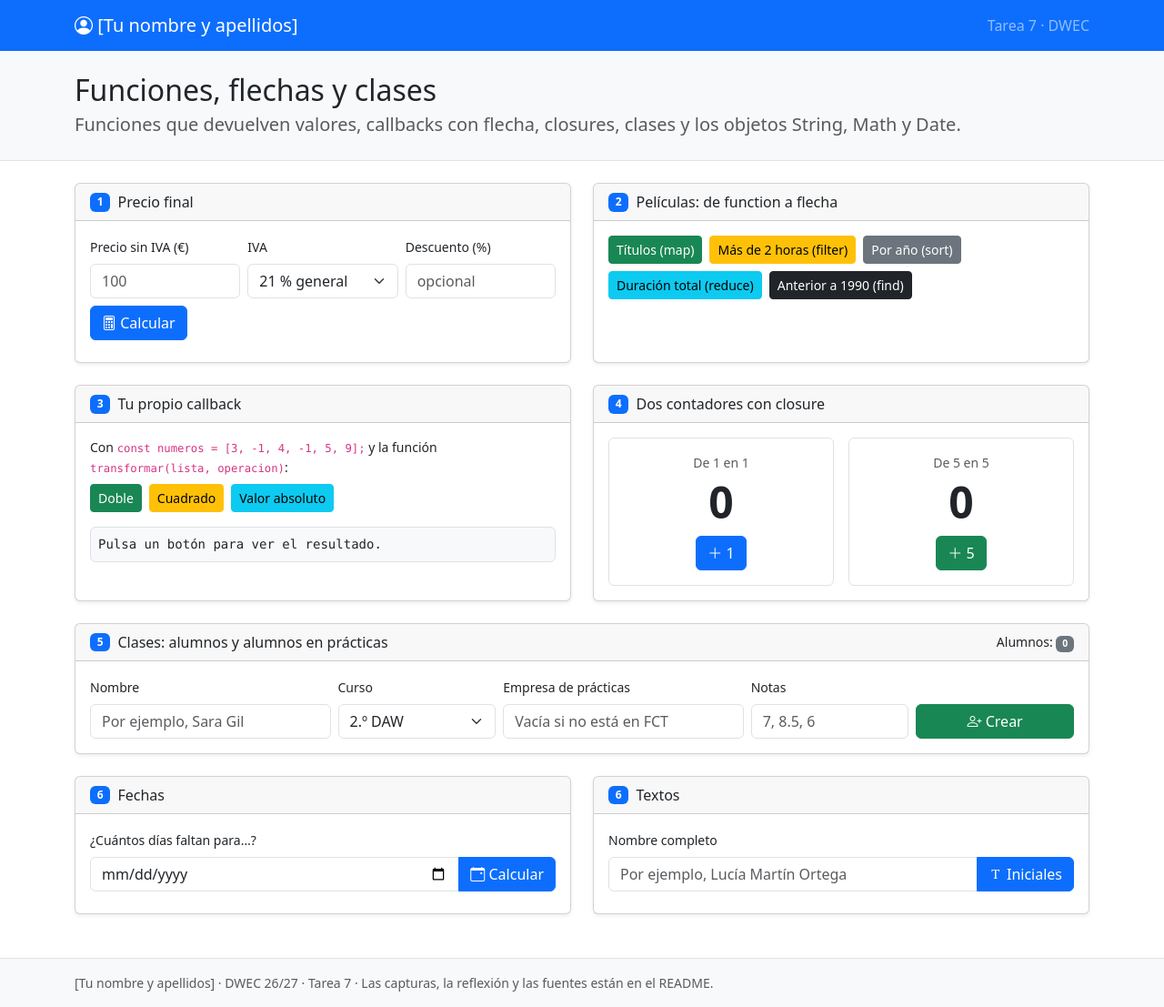
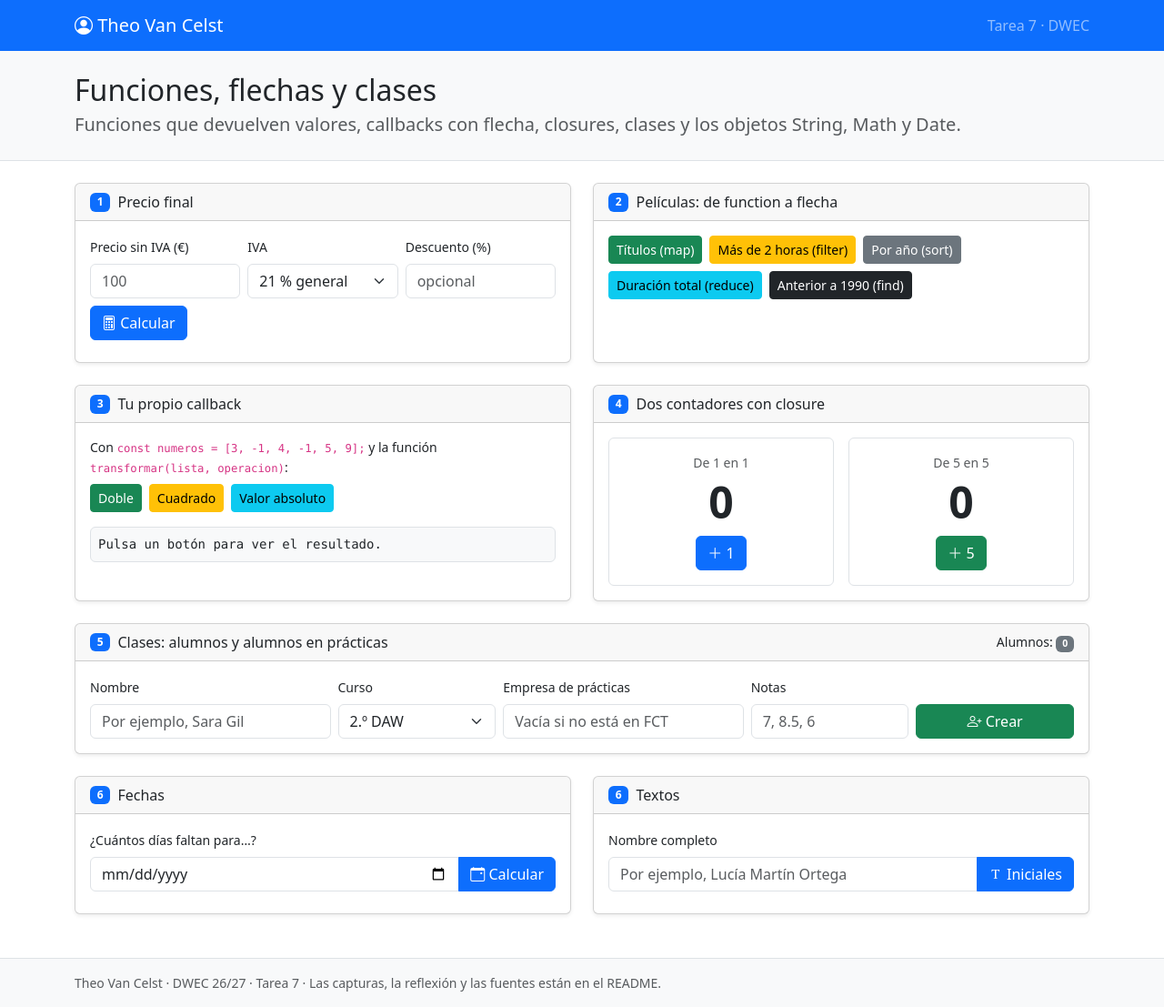
Before and after one commit to thvnclt/DWEC_2627, a plain HTML site: page Practica Tema 7/index.html in a window 1280 px wide. Shown: the whole page at 91% size. Drawn offline with nearby package versions, Linux system fonts and the light colour scheme.

Commit message:
Update index.html with author name and title for Tarea 7

```diff
--- a/Practica Tema 7/index.html
+++ b/Practica Tema 7/index.html
@@ -3,8 +3,7 @@
 <head>
   <meta charset="UTF-8">
   <meta name="viewport" content="width=device-width, initial-scale=1">
-  <!-- Cambia [Tu nombre] por tu nombre -->
-  <title>Funciones, flechas y clases · [Tu nombre]</title>
+  <title>Funciones, flechas y clases · Theo Van Celst</title>
 
   <!-- CSS de Bootstrap -->
   <link href="https://cdn.jsdelivr.net/npm/bootstrap@5.3.8/dist/css/bootstrap.min.css" rel="stylesheet">
@@ -26,7 +25,7 @@
   <!-- NAVBAR con tu nombre -->
   <nav class="navbar bg-primary" data-bs-theme="dark">
     <div class="container">
-      <span class="navbar-brand"><i class="bi bi-person-circle"></i> [Tu nombre y apellidos]</span>
+      <span class="navbar-brand"><i class="bi bi-person-circle"></i> Theo Van Celst</span>
       <span class="navbar-text">Tarea 7 · DWEC</span>
     </div>
   </nav>
@@ -215,7 +214,7 @@
 
   <footer class="bg-body-tertiary border-top py-3">
     <div class="container small text-body-secondary">
-      [Tu nombre y apellidos] · DWEC 26/27 · Tarea 7 · Las capturas, la reflexión y las fuentes están en el README.
+      Theo Van Celst · DWEC 26/27 · Tarea 7 · Las capturas, la reflexión y las fuentes están en el README.
     </div>
   </footer>
 
```
